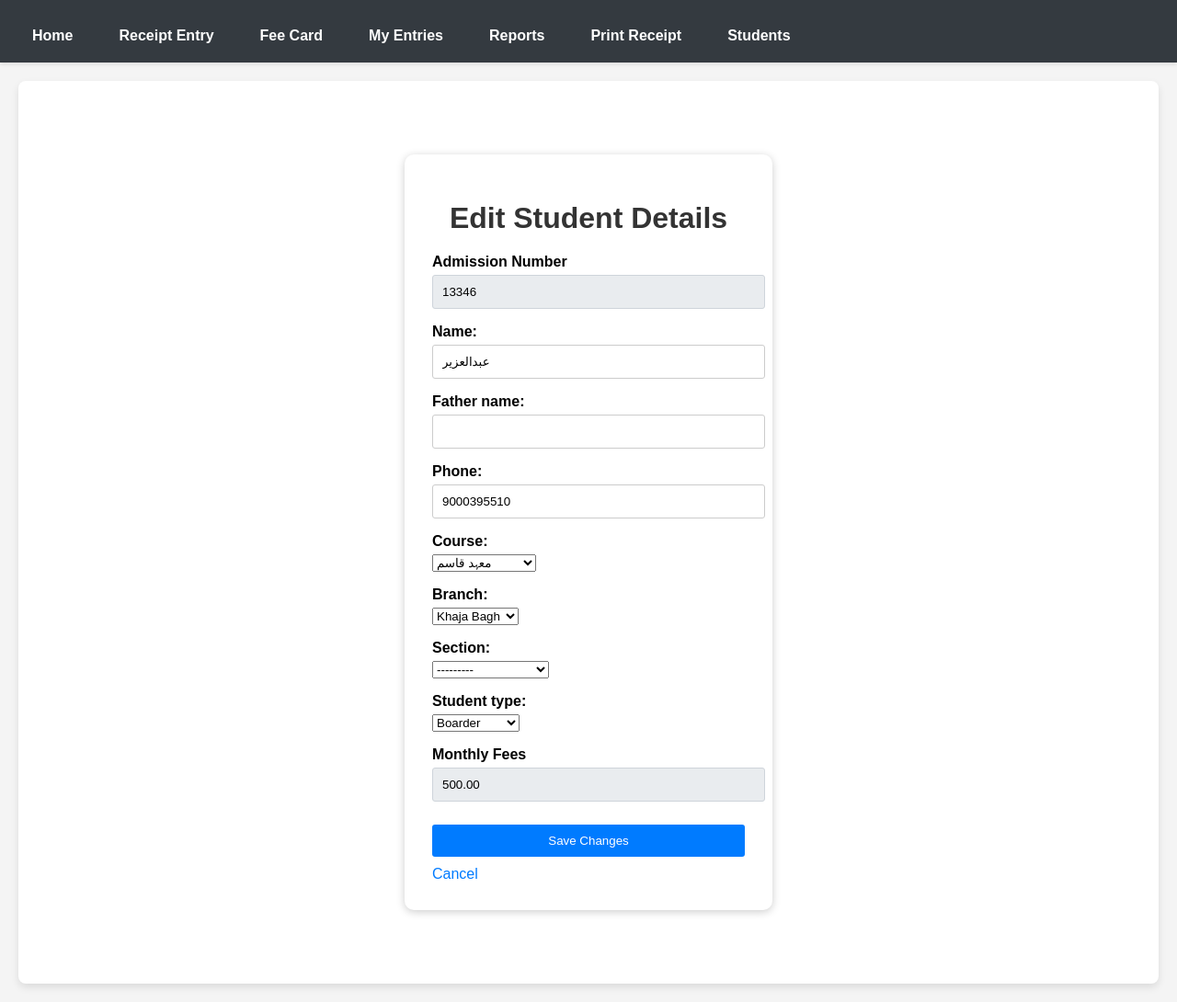
After one commit to iauth2024/idara_fees_management, a Django app: page /students/edit/13346/ in a window 1280 px wide. The commit adds this page. Shown: the whole page at 92% size. Run offline with Django 5.2, Linux system fonts and the light colour scheme; data comes from the database, SQL or seed files in the repository; both versions use the stored data as it was after the commit.

Commit message:
updated software

```diff
--- a/fees_collection/forms.py
+++ b/fees_collection/forms.py
@@ -15,3 +15,12 @@ class UploadFileForm(forms.Form):
     file = forms.FileField(label='Select a file')
 class PaymentUploadForm(forms.Form):
     excel_file = forms.FileField()
+
+
+from django import forms
+from .models import Student
+
+class StudentEditForm(forms.ModelForm):
+    class Meta:
+        model = Student
+        fields = ['name', 'father_name', 'phone', 'course', 'branch', 'section', 'student_type']  # Exclude admission_number and fees
--- a/fees_collection/templates/base.html
+++ b/fees_collection/templates/base.html
@@ -30,7 +30,7 @@
 
         .horizontal-menu {
             background-color: #343a40; /* Dark grey */
-            padding: 10px 20px; /* Add some padding */
+            padding: 10px 20px;
             box-shadow: 0 2px 4px rgba(0, 0, 0, 0.1);
         }
 
@@ -38,40 +38,66 @@
             list-style-type: none;
             margin: 0;
             padding: 0;
-            display: flex; /* Use flexbox for horizontal layout */
+            display: flex;
         }
 
         .horizontal-menu ul li {
-            margin-right: 20px; /* Space between menu items */
+            position: relative;
+            margin-right: 20px;
         }
 
         .horizontal-menu ul li a {
-            color: #ffffff; /* White */
+            color: #ffffff;
             text-decoration: none;
-            padding: 10px 15px; /* Padding for links */
+            padding: 10px 15px;
             font-weight: bold;
             transition: background-color 0.3s;
-            border-radius: 4px; /* Rounded corners for the links */
+            border-radius: 4px;
         }
 
         .horizontal-menu ul li a:hover {
-            background-color: #495057; /* Lighter grey on hover */
+            background-color: #495057;
+        }
+
+        .horizontal-menu ul li ul {
+            position: absolute;
+            top: 100%;
+            left: 0;
+            background-color: #495057;
+            display: none;
+            list-style-type: none;
+            padding: 0;
+            margin: 0;
+            box-shadow: 0 4px 8px rgba(0, 0, 0, 0.1);
+        }
+
+        .horizontal-menu ul li:hover ul {
+            display: block;
+        }
+
+        .horizontal-menu ul li ul li {
+            margin: 0;
+        }
+
+        .horizontal-menu ul li ul li a {
+            padding: 10px 15px;
+            display: block;
         }
 
         .content {
-            margin: 20px; /* Margin for the content area */
+            margin: 20px;
             padding: 30px;
-            background: #ffffff; /* White */
+            background: #ffffff;
             border-radius: 8px;
             box-shadow: 0 4px 8px rgba(0, 0, 0, 0.1);
         }
 
         h1 {
-            color: #007bff; /* Bootstrap primary color */
+            color: #007bff;
         }
 
         h2 {
-            color: #17a2b8; /* Bootstrap info color */
+            color: #17a2b8;
         }
     </style>
 </head>
@@ -82,9 +108,19 @@
             <li><a href="{% url 'homepage' %}">Home</a></li>
 
             {% if user.is_staff %}
-                <li><a href="{% url 'upload_file' %}">Upload Students</a></li>
-                <li><a href="{% url 'upload_payments' %}">Upload Receipts</a></li>
-                <li><a href="{% url 'download_payments' %}">Download Receipts</a></li>
+                <li>
+                    <a href="#">Upload</a>
+                    <ul>
+                        <li><a href="{% url 'upload_file' %}">Upload Students</a></li>
+                        <li><a href="{% url 'upload_payments' %}">Upload Receipts</a></li>
+                    </ul>
+                </li>
+                <li>
+                    <a href="#">Download</a>
+                    <ul>
+                        <li><a href="{% url 'download_payments' %}">Download Receipts</a></li>
+                    </ul>
+                </li>
                 <li><a href="{% url 'summary' %}">Summary</a></li>
             {% endif %}
 
@@ -92,8 +128,8 @@
             <li><a href="{% url 'student_payment_report' %}">Fee Card</a></li>
             <li><a href="{% url 'user_payments' %}">My Entries</a></li>
             <li><a href="{% url 'reports' %}">Reports</a></li>
-            <!-- <li><a href="{% url 'student_receipt_list' %}">List Students with Receipts</a></li> -->
             <li><a href="{% url 'receipt_number_input' %}" class="print-receipt-button">Print Receipt</a></li>
+            <li><a href="{% url 'student_list' %}">Students</a></li> <!-- Added link to student list -->
         </ul>
     </div>
 
--- /dev/null
+++ b/fees_collection/templates/edit_student.html
@@ -0,0 +1,104 @@
+{% extends 'base.html' %}
+
+{% block title %}Edit Student{% endblock %}
+
+{% block content %}
+<style>
+    body {
+        font-family: Arial, sans-serif;
+        background-color: #f4f4f4;
+        margin: 0; /* Remove default margin */
+        padding: 0; /* Remove default padding */
+    }
+
+    .form-container {
+        background: #fff;
+        padding: 30px;
+        border-radius: 10px;
+        box-shadow: 0 2px 10px rgba(0, 0, 0, 0.2);
+        width: 400px; /* Fixed width for the form */
+        max-width: 100%; /* Responsive */
+        box-sizing: border-box; /* Include padding in width */
+        margin: 50px auto; /* Center the form container with a top margin */
+    }
+
+    h1 {
+        color: #333;
+        text-align: center; /* Center the heading */
+        margin-bottom: 20px; /* Margin below the heading */
+    }
+
+    .form-field {
+        margin-bottom: 15px; /* Space between form fields */
+    }
+
+    label {
+        display: block; /* Make labels block elements */
+        font-weight: bold; /* Bold labels */
+        margin-bottom: 5px; /* Margin below labels */
+    }
+
+    input[type="text"],
+    input[type="decimal"] {
+        width: 100%; /* Full width inputs */
+        padding: 10px; /* Padding inside inputs */
+        border: 1px solid #ccc; /* Border for inputs */
+        border-radius: 3px; /* Rounded corners */
+    }
+
+    input[readonly] {
+        background-color: #e9ecef; /* Light background for read-only inputs */
+        border: 1px solid #ced4da; /* Border for read-only inputs */
+        cursor: not-allowed; /* Cursor for read-only inputs */
+    }
+
+    button {
+        padding: 10px 15px; /* Button padding */
+        background-color: #007bff; /* Button color */
+        border: none; /* No border for button */
+        color: white; /* Text color for button */
+        border-radius: 3px; /* Rounded corners */
+        cursor: pointer; /* Pointer cursor for button */
+        width: 100%; /* Full width button */
+        margin-top: 10px; /* Margin above button */
+    }
+
+    button:hover {
+        background-color: #0056b3; /* Darker shade on hover */
+    }
+
+    a {
+        display: inline-block; /* Inline block for links */
+        margin-top: 10px; /* Margin above link */
+        color: #007bff; /* Link color */
+        text-align: center; /* Center the link */
+        text-decoration: none; /* Remove underline */
+    }
+
+    a:hover {
+        text-decoration: underline; /* Underline on hover */
+    }
+</style>
+
+<div class="form-container">
+    <h1>Edit Student Details</h1>
+
+    <form method="POST" action="{% url 'edit_student' form.instance.admission_number %}">
+        {% csrf_token %}
+        <div class="form-field">
+            <label>Admission Number</label>
+            <input type="text" value="{{ form.instance.admission_number }}" readonly>
+        </div>
+        <div class="form-field">
+            {{ form.as_p }}
+        </div>
+        <div class="form-field">
+            <label>Monthly Fees</label>
+            <input type="decimal" value="{{ form.instance.monthly_fees }}" readonly>
+        </div>
+        <button type="submit">Save Changes</button>
+    </form>
+
+    <a href="{% url 'student_list' %}">Cancel</a>
+</div>
+{% endblock %}
--- a/fees_collection/urls.py
+++ b/fees_collection/urls.py
@@ -22,6 +22,8 @@ from .views import (
     make_payment,
     payment_success,
     get_student_details,
+    student_list,
+    edit_student
 )
 
 urlpatterns = [
@@ -52,6 +54,8 @@ urlpatterns = [
     path('reports/excel/', generate_excel, name='generate_excel'),
     path('student/payment/report/', student_payment_report, name='student_payment_report'),
     path('get_student_details/', get_student_details, name='get_student_details'),
+    path('students/', student_list, name='student_list'),  # Student list URL
+    path('students/edit/<int:id>/', edit_student, name='edit_student'),
 
     # Password management
     path('forgot-password/', auth_views.PasswordResetView.as_view(), name='forgot_password'),
--- a/fees_collection/views.py
+++ b/fees_collection/views.py
@@ -754,21 +754,22 @@ def payment_success(request):
 from django.shortcuts import render
 from django.db.models import Sum
 from .models import Student, Payment
+from decimal import Decimal
 
 def reports(request):
     # Fetch all students initially
     students = Student.objects.all()
 
-    # Get unique choices for branch and section
+    # Get unique choices for branch, section, and course
     branch_choices = Student.BRANCH_CHOICES
     section_choices = Student._meta.get_field('section').choices
-    course_choices = Student.COURSE_CHOICES  # Add this line
+    course_choices = Student.COURSE_CHOICES
 
     # Get filter parameters from the request
     course = request.GET.get('course', '')
     branch = request.GET.get('branch', '')
     section = request.GET.get('section', '')
-    months_paid = request.GET.get('months_paid', '')
+    months_due = request.GET.get('months_due', '0')
 
     # Apply filters if provided
     if course:
@@ -778,44 +779,50 @@ def reports(request):
     if section:
         students = students.filter(section=section)
 
-    # Calculate months paid for each student and filter based on the provided months_paid
-    filtered_students = []
-    if months_paid.isdigit():
-        months_paid = int(months_paid)
-        for student in students:
-            total_paid = Payment.objects.filter(student=student).aggregate(Sum('amount'))['amount__sum'] or 0
-            paid_months = total_paid / student.monthly_fees if student.monthly_fees else 0
-            if paid_months < months_paid:
-                filtered_students.append(student)
-    else:
-        filtered_students = students
+    # Initialize a list to hold additional info for each student
+    additional_info = []
 
-    # Calculate total fees paid and outstanding fees for each filtered student
-    additional_info = []
-    for student in filtered_students:
-        total_paid = Payment.objects.filter(student=student).aggregate(Sum('amount'))['amount__sum'] or 0
-        total_due = student.total_fees - total_paid
-        months_paid_count = total_paid / student.monthly_fees if student.monthly_fees != 0 else 0
+    # Convert months_due to integer for calculations
+    months_due = int(months_due) if months_due.isdigit() else 0
+
+    # Calculate total fees paid and outstanding fees for each student
+    for student in students:
+        # Ensure monthly_fees is a Decimal
+        monthly_fees = student.monthly_fees if isinstance(student.monthly_fees, Decimal) else Decimal(student.monthly_fees)
+
+        # Calculate total paid by this student
+        total_paid = Payment.objects.filter(student=student).aggregate(Sum('amount'))['amount__sum'] or Decimal(0)
+
+        # Calculate months paid based on total paid and monthly fees
+        months_paid = total_paid / monthly_fees if monthly_fees > 0 else 0
+
+        # Calculate total due based on months due
+        total_due = monthly_fees * months_due - total_paid
+
+        # Append student info and financials to the additional_info list
         additional_info.append({
             'student': student,
-            'monthly_fees': student.monthly_fees,
+            'monthly_fees': monthly_fees,
             'total_fees': student.total_fees,
             'total_paid': total_paid,
             'total_due': total_due,
-            'months_paid': months_paid_count,
+            'months_paid': months_paid,
         })
 
+    # Prepare the context for rendering the template
     context = {
         'additional_info': additional_info,
         'branch_choices': branch_choices,
         'section_choices': section_choices,
-        'course_choices': course_choices,  # Add this line
+        'course_choices': course_choices,
         'course': course,
         'branch': branch,
         'selected_section': section,
-        'selected_months_paid': months_paid,
+        'selected_months_due': months_due,
     }
     return render(request, 'reports.html', context)
+
+
 
 ######################################################################################################################
 
@@ -873,3 +880,43 @@ def generate_pdf(request):
     if pisa_status.err:
         return HttpResponse('We had some errors <pre>' + html + '</pre>')
     return response
+
+
+######################################################################################################################
+
+from django.shortcuts import render, redirect, get_object_or_404
+from .models import Student
+from .forms import StudentEditForm
+
+from django.shortcuts import render
+from .models import Student
+from django.db.models import Q  # Import Q for complex queries
+
+def student_list(request):
+    query = request.GET.get('q', '')  # Get the search query from the request
+    students = Student.objects.all()  # Start with all students
+
+    if query:  # If there is a search query
+        # Filter students based on admission number, phone, or name
+        students = students.filter(
+            Q(admission_number__icontains=query) |
+            Q(phone__icontains=query) |
+            Q(name__icontains=query)
+        )
+
+    return render(request, 'student_list.html', {'students': students, 'query': query})
+
+
+def edit_student(request, id):
+    """View to edit student details."""
+    student = get_object_or_404(Student, admission_number=id)  # Retrieve the student using the admission number
+
+    if request.method == 'POST':
+        form = StudentEditForm(request.POST, instance=student)  # Bind the form with student data
+        if form.is_valid():
+            form.save()  # Save the updated student data
+            return redirect('student_list')  # Redirect to the student list view
+    else:
+        form = StudentEditForm(instance=student)  # Create form instance with student data for GET request
+
+    return render(request, 'edit_student.html', {'form': form})  # Render the edit student template
```
Also changed, not shown: fees_collection/templates/reports.html (+7 -7 lines), fees_collection/templates/student_list.html (added, +119 -0 lines), db.sqlite3.
